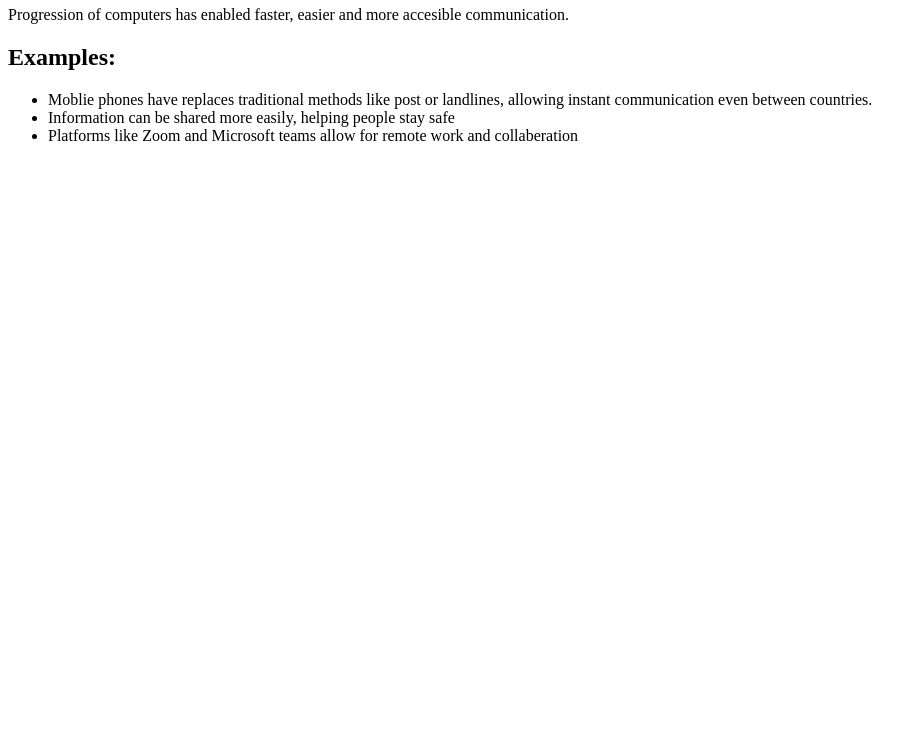
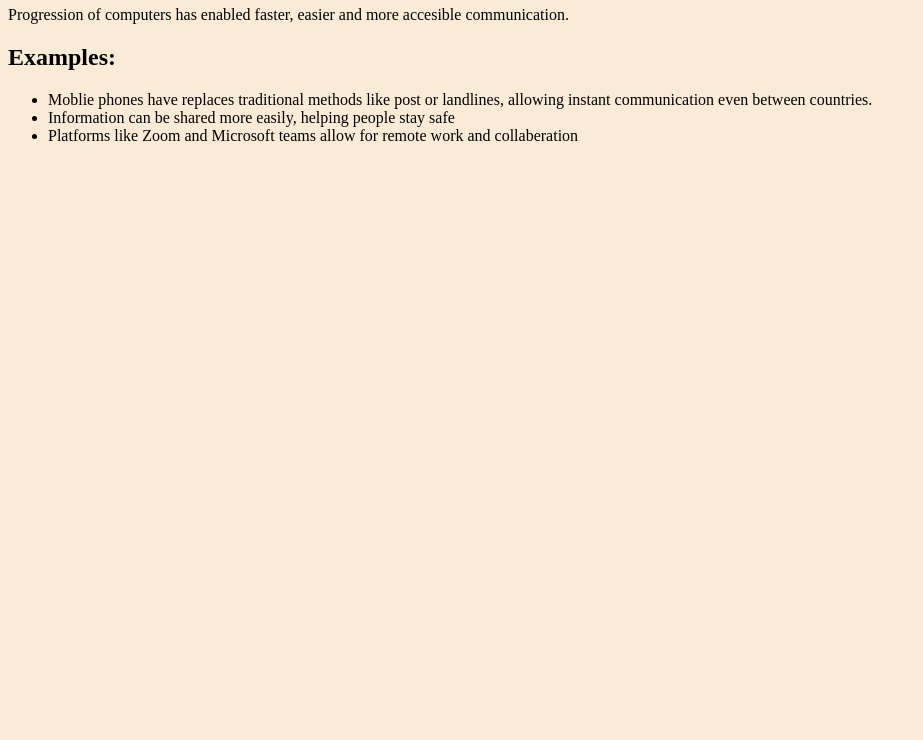
Before and after one commit to tashiexdavid/Practical-week-5-group-work, a plain HTML site: page pageone.html in a window 1280 px wide. Shown: the part 60-800 px from the top of the page, without its empty margins (0-923 px from the left). Drawn offline with Linux system fonts and the light colour scheme.

Commit message:
edited page one

```diff
--- a/pageone.html
+++ b/pageone.html
@@ -1,6 +1,7 @@
 <html>
     <head>
         <title>Increasing communication</title>
+        <link rel="stylesheet" href="Web_Style.css">
     </head>
     <body>
         <h1>Increasing communication</h1>
```
